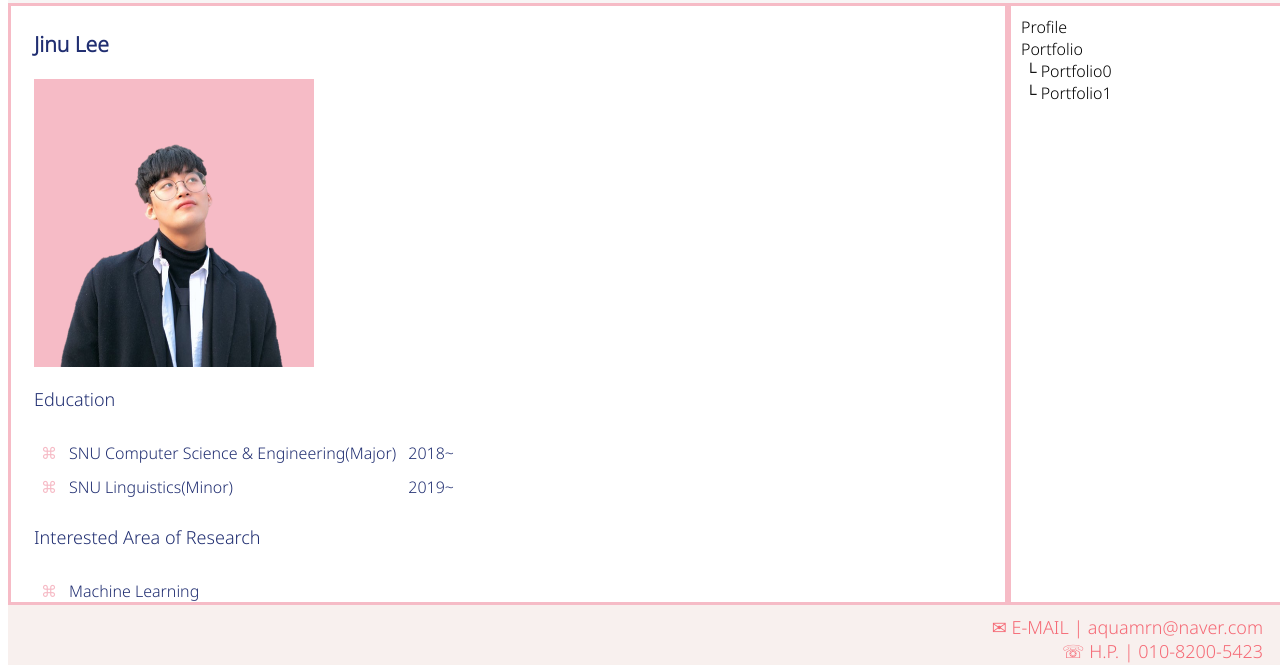
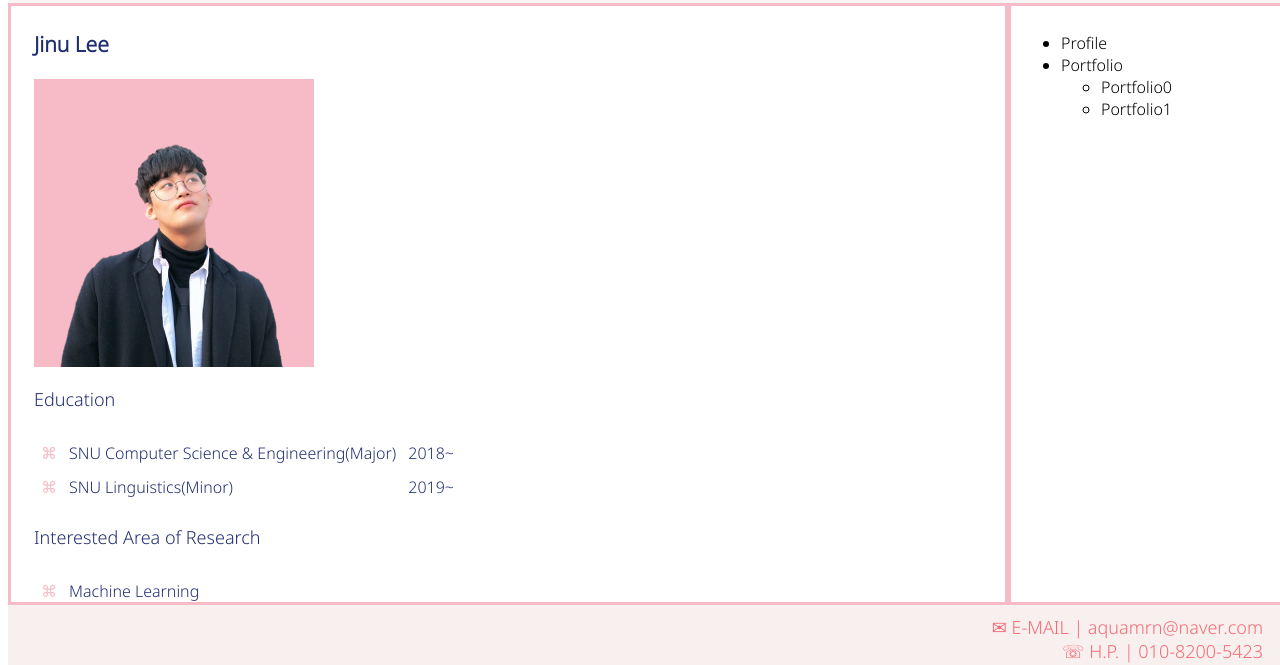
Before and after one commit to jinoopy/jinoopy.github.io, a plain HTML site: page index.html in a window 1280 px wide. Both pictures are taken after a click on the picture 1218 px from the left and 73 px from the top of the page. Shown: the part 135-800 px from the top of the page. Drawn offline with nearby package versions, Linux system fonts and the light colour scheme; files whose address does not match are found by name.

Commit message:
index.html: menu page changed to list<ul>tag

```diff
--- a/index.html
+++ b/index.html
@@ -26,10 +26,16 @@
             <iframe id="main" class="main">
             </iframe>
             <div id="menu" class="menu">
-                <a onclick="changeMainPage('../profile/profile.html')">Profile<br> </a>
-                Portfolio<br>
-                &nbsp;└ Portfolio0<br>
-                &nbsp;└ Portfolio1<br>
+                <ul>
+                    <li><a onclick="changeMainPage('../profile/profile.html')">Profile</a></li>
+                    <li>
+                        Portfolio
+                        <ul>
+                            <li> Portfolio0 </li>
+                            <li> Portfolio1 </li>
+                        </ul>
+                    </li>
+                </ul>
             </div>
 
         </div>
```
